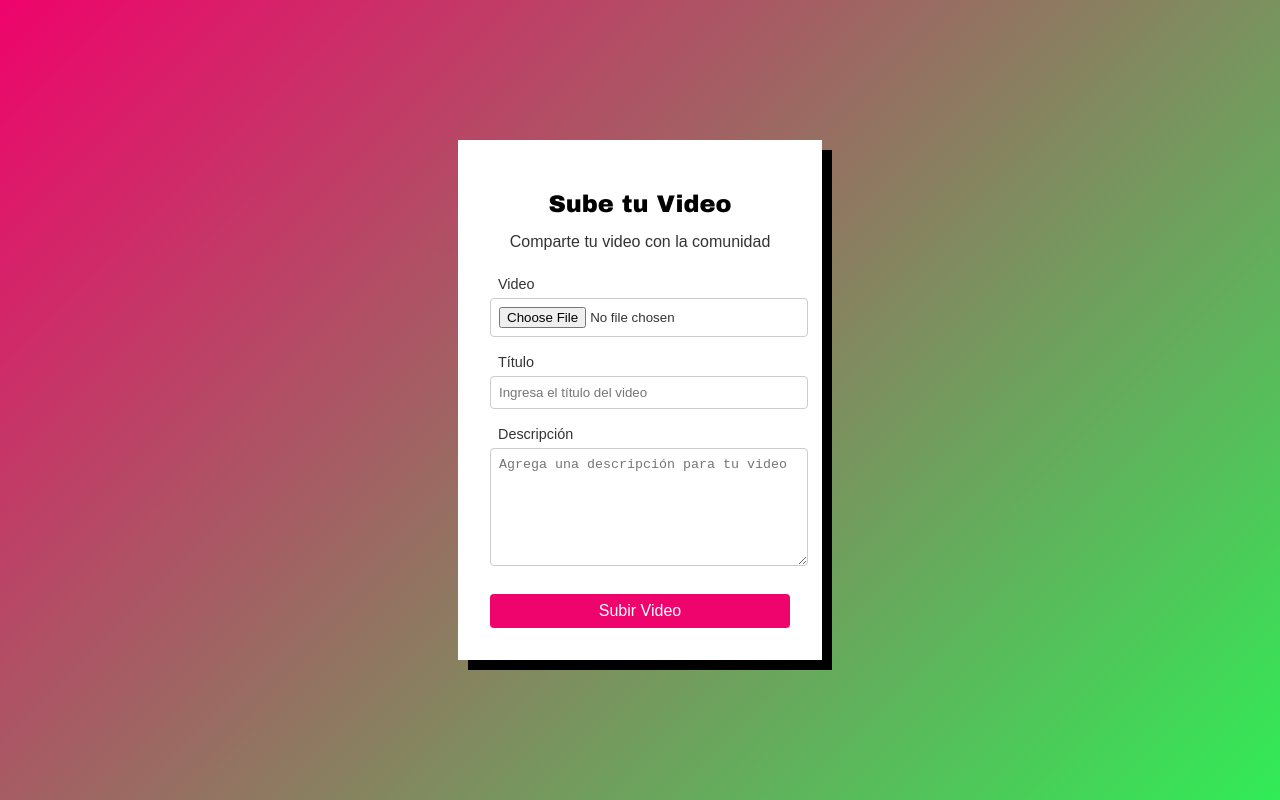
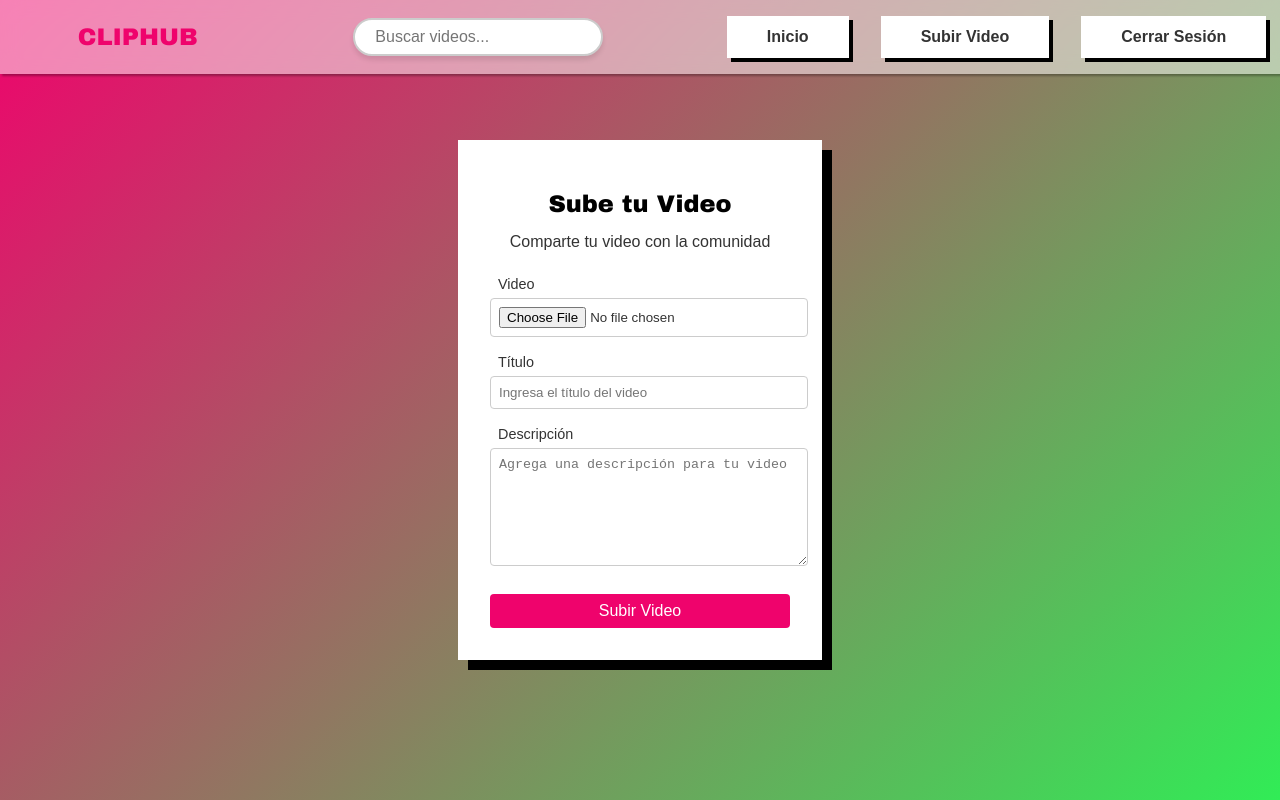
Before and after one commit to SebastianQuesadaRios/frontClipHub, a React (Vite) app: page /upload-video in a window 1280 px wide. Built offline with nearby package versions, Linux system fonts and the light colour scheme.

Commit message:
Cambios en la ruta

```diff
--- a/src/components/Forms.jsx
+++ b/src/components/Forms.jsx
@@ -11,7 +11,6 @@ function Login() {
     const [success, setSuccess] = useState(''); // Mensaje de éxito
     const navigate = useNavigate(); // Hook para navegar entre rutas
 
-    // Función que maneja el inicio de sesión
     // Función que maneja el inicio de sesión
     const handleLogin = async (e) => {
         e.preventDefault(); // Prevenir el comportamiento predeterminado del formulario
@@ -41,8 +40,10 @@ const handleLogin = async (e) => {
 
             const result = await response.json();
 
-        // Si el login es exitoso, redirigir al componente de subir video
+            // Si el login es exitoso, guardar el token y redirigir
             if (response.ok) {
+                // Asumiendo que el servidor devuelve un token
+                localStorage.setItem('token', result.token); // Guardar el token en localStorage
                 setSuccess('Inicio de sesión exitoso');
                 console.log('Redirigiendo a /upload-video'); // Agregar un log para depuración
                 navigate('/upload-video'); // Redirigir a /upload-video
@@ -55,7 +56,6 @@ const handleLogin = async (e) => {
             setError('Error al intentar iniciar sesión. Intente de nuevo más tarde.');
         }
     };
-
 
     return (
         <div className="login-container">
--- /dev/null
+++ b/src/components/Navbar.jsx
@@ -0,0 +1,35 @@
+import React from 'react';
+import { Link } from 'react-router-dom'; // Usamos Link para la navegación sin recargar la página
+import './styles/Navbar.css';
+
+function Navbar() {
+    // Función de cierre de sesión
+    const handleLogout = () => {
+        // Aquí puedes agregar la lógica para cerrar sesión, por ejemplo, eliminando un token o limpiando el estado
+        console.log('Cerrando sesión...');
+        // Redirigir al usuario a la página de inicio de sesión
+        window.location.href = '/'; // Redirige a la página de inicio de sesión
+    };
+
+    return (
+        <div className="navbar">
+            <div className="logo">
+                ClipHub {/* Nombre de la aplicación */}
+            </div>
+
+            {/* Barra de búsqueda en el centro */}
+            <div className="search-bar">
+                <input type="text" placeholder="Buscar videos..." />
+            </div>
+
+            {/* Enlaces a la derecha */}
+            <div className="nav-links">
+                <Link to="/">Inicio</Link> {/* Enlace a la página principal */}
+                <Link to="/upload-video">Subir Video</Link> {/* Enlace a la página de subir video */}
+                <Link to="#" onClick={handleLogout}>Cerrar Sesión</Link> {/* Enlace para cerrar sesión */}
+            </div>
+        </div>
+    );
+}
+
+export default Navbar;
--- a/src/components/UploadVideo.jsx
+++ b/src/components/UploadVideo.jsx
@@ -1,6 +1,7 @@
 import React, { useState } from 'react';
 import { useNavigate } from 'react-router-dom';
 import './styles/UploadVideo.css';
+import Navbar from './Navbar';  // Importamos el componente Navbar
 
 function UploadVideo() {
     const [videoFile, setVideoFile] = useState(null);
@@ -37,10 +38,16 @@ function UploadVideo() {
         formData.append('title', title);
         formData.append('description', description);
 
+        // Obtener el token de autenticación desde el localStorage (si está disponible)
+        const token = localStorage.getItem('token'); // Ajusta según cómo estés manejando la autenticación
+
         try {
             const response = await fetch('https://back-clip-hub.vercel.app/v1/ClipHub/upload', {
                 method: 'POST',
                 body: formData,
+                headers: {
+                    'Authorization': token ? `Bearer ${token}` : '', // Incluir token si está disponible
+                },
             });
 
             const result = await response.json();
@@ -58,6 +65,8 @@ function UploadVideo() {
     };
 
     return (
+        <div>
+            <Navbar /> {/* Agregamos la barra de navegación en la parte superior */}
             <div className="upload-container">
                 <h2 className="upload-title">Sube tu Video</h2>
                 <p className="upload-subtitle">Comparte tu video con la comunidad</p>
@@ -104,6 +113,7 @@ function UploadVideo() {
                     <button className="upload-button" type="submit">Subir Video</button>
                 </form>
             </div>
+        </div>
     );
 }
 
--- /dev/null
+++ b/src/components/styles/Navbar.css
@@ -0,0 +1,86 @@
+/* Barra de navegación */
+.navbar {
+    display: flex;
+    justify-content: space-around; /* Cambié de space-around a space-between para mejorar la distribución */
+    align-items: center;
+    padding: 1rem 2rem;
+    background-color: rgba(255, 255, 255, 0.5);
+    box-shadow: 0px 4px 2px -2px rgba(0, 0, 0, 0.3);
+    position: fixed;
+    top: 0;
+    left: 0;
+    width: 100%;
+    z-index: 1000;
+    backdrop-filter: blur(10px);
+}
+
+/* Logo de la aplicación */
+.navbar .logo {
+    font-family: 'Arial Black', sans-serif;
+    font-size: 1.5rem;
+    color: var(--razzmatazz);
+    text-transform: uppercase;
+    margin-right: 2rem;
+    cursor: pointer;
+}
+
+/* Enlaces de la barra de navegación como botones */
+.navbar .nav-links {
+    display: flex;
+    gap: 2rem; /* Aumenté el espacio entre los botones */
+}
+
+
+
+/* Botones de la barra de navegación */
+/* Enlaces de la barra de navegación como botones */
+.navbar .nav-links a {
+    display: inline-flex;
+    align-items: center;
+    justify-content: center;
+    padding: 0.75rem 2.5rem; /* Botones más largos */
+    background-color: #fff; /* Fondo blanco */
+    color: #333; /* Color del texto */
+    text-decoration: none; /* Sin subrayado */
+    font-weight: bold;
+    border-radius: 0px; /* Sin bordes redondeados, rectángulo */
+    box-shadow: 4px 4px 0px rgb(0, 0, 0); /* Sombra similar a la de UploadVideo */
+    transition: all 0.3s ease;
+}
+
+/* Efecto hover para los enlaces */
+.navbar .nav-links a:hover {
+    background-color: #EF036C; /* Fondo cuando pasas el mouse */
+    color: #fff; /* Color de texto cuando pasas el mouse */
+    box-shadow: 4px 4px 0px rgba(0, 0, 0, 0.3); /* Igual que el estado normal, sombra definida */
+}
+
+
+
+
+
+
+/* Barra de búsqueda */
+.navbar .search-bar {
+    flex-grow: 0;
+    margin: 0 2rem;
+    display: flex;
+    justify-content: center;
+    width: 250px; /* Hice la barra de búsqueda un poco más larga */
+}
+
+.navbar .search-bar input {
+    width: 100%;
+    padding: 0.5rem 1.25rem; /* Aumenté el padding para hacer la barra más grande */
+    font-size: 1rem; /* Ajusté el tamaño del texto */
+    border-radius: 30px; /* Bordes más redondeados */
+    border: 2px solid #ccc;
+    box-shadow: 0px 4px 5px rgba(0, 0, 0, 0.1); /* Sombra ligera */
+    transition: border-color 0.3s ease;
+}
+
+/* Efecto cuando el input de búsqueda está en foco */
+.navbar .search-bar input:focus {
+    border-color: #EF036C;
+    outline: none;
+}
```
Lines whose indentation alone changed are shown as unchanged.
